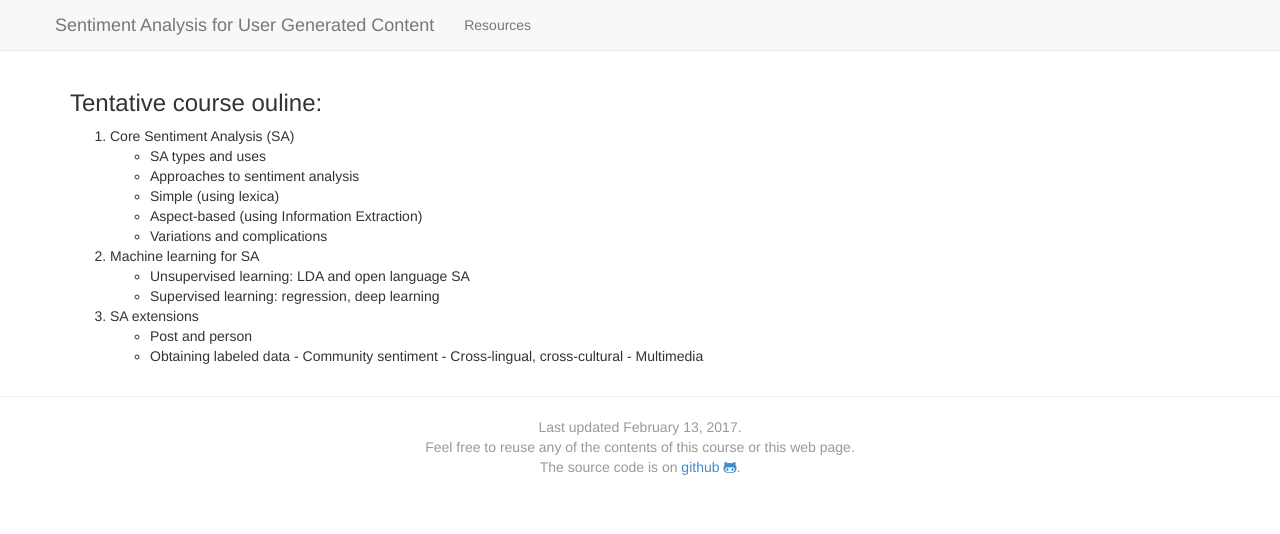
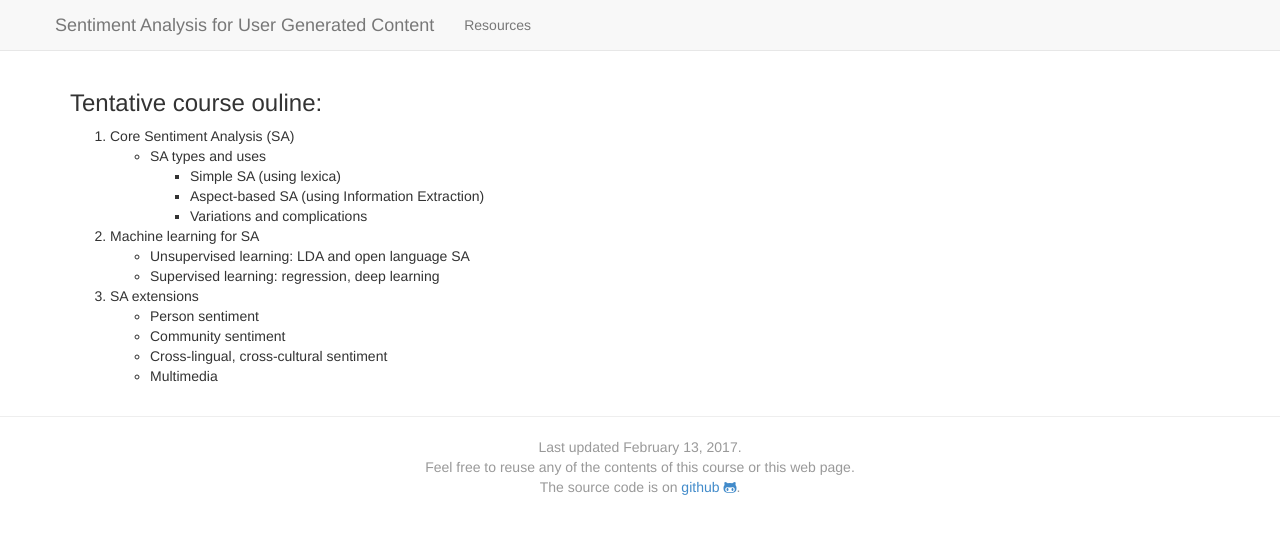
Before and after one commit to ungarl/sentiment-analysis-class, a Jekyll site: the page built from outline.md, in a window 1280 px wide. Shown: the top 534 px of the page. Built offline with Jekyll 4.4.1, drawn with Linux system fonts in a browser that asks for light colours; nearby versions of some CDN libraries.

Commit message:
fix up indentation

```diff
--- a/outline.md
+++ b/outline.md
@@ -6,17 +6,15 @@ title: Outline
 ### Tentative course ouline:
 
 1. Core Sentiment Analysis (SA)
-  - SA types and uses
-  - Approaches to sentiment analysis
-    - Simple (using lexica)
-    - Aspect-based (using Information Extraction)
-    - Variations and complications
+- SA types and uses
+  - Simple SA  (using lexica)
+  - Aspect-based  SA (using Information Extraction)
+  - Variations and complications
 2. Machine learning for SA
   - Unsupervised learning: LDA and open language SA
   - Supervised learning: regression, deep learning
 3. SA extensions
-  - Post and person
-    - Obtaining labeled data
+  - Person sentiment
   - Community sentiment
-  - Cross-lingual, cross-cultural
+  - Cross-lingual, cross-cultural sentiment
   - Multimedia
```
Also changed, not shown: readings.md (+24 -25 lines).
